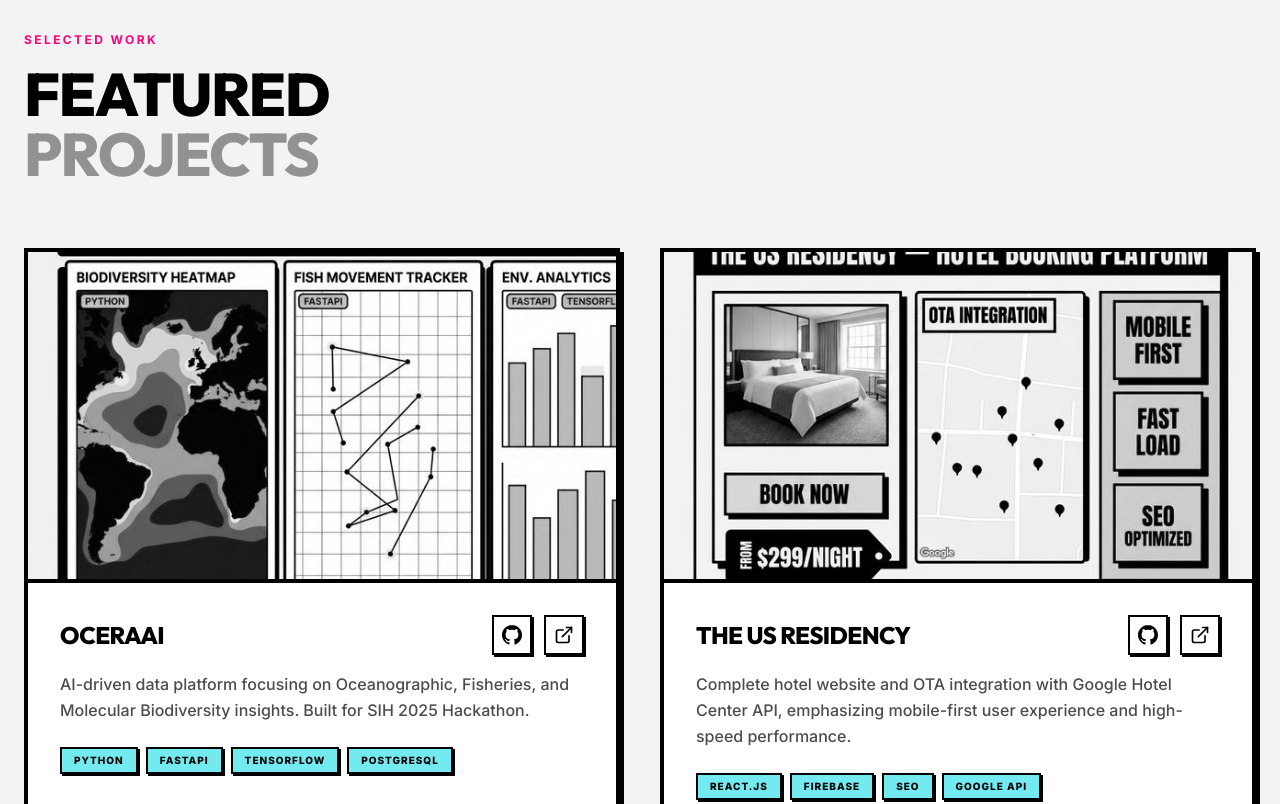
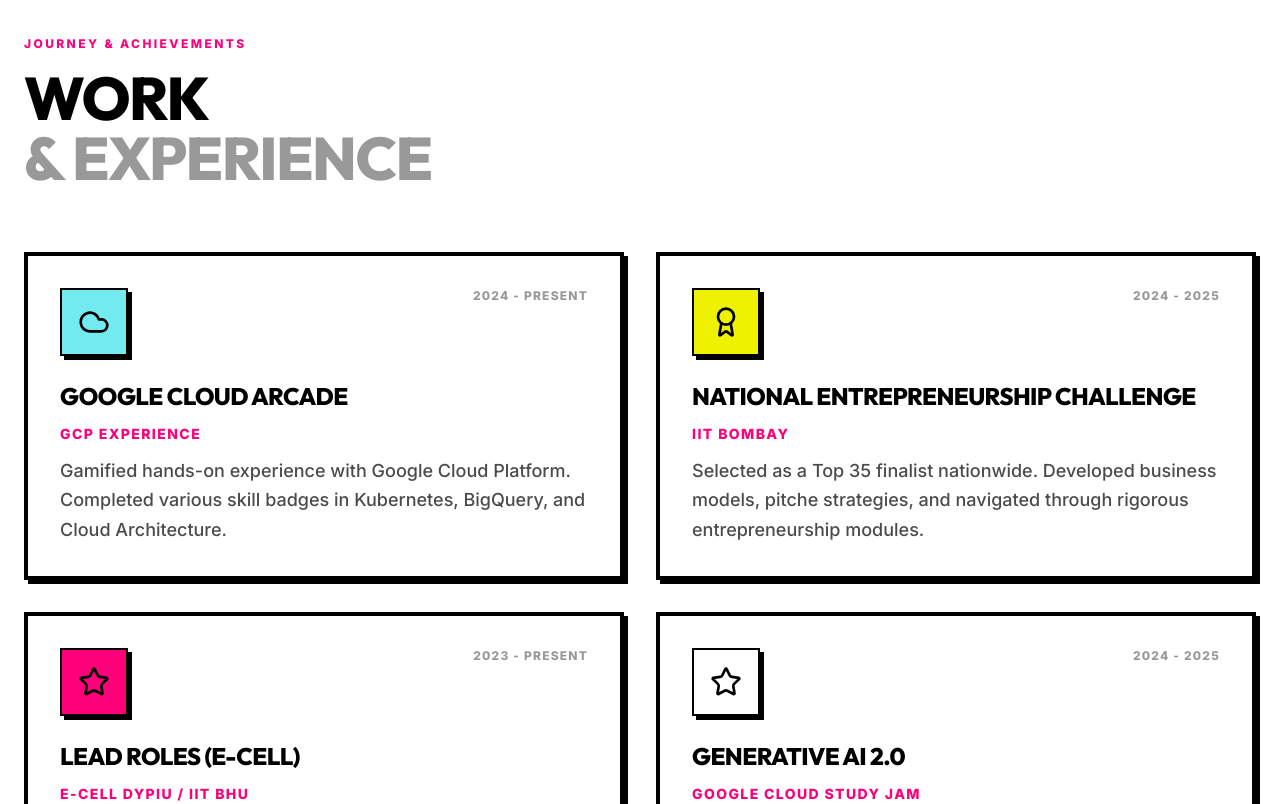
Before and after one commit to nishantchaubeyy/nishantchaubey, a React (Vite) app: page / in a window 1280 px wide. Shown: the part 1640-2444 px from the top of the page. Built offline with nearby package versions, Linux system fonts and the light colour scheme.

Commit message:
feat: Introduce responsive Navbar with mobile menu and Experience section components.

```diff
--- a/src/App.jsx
+++ b/src/App.jsx
@@ -3,6 +3,7 @@
 import Hero from './components/Hero';
 import About from './components/About';
 import Projects from './components/Projects';
+import Experience from './components/Experience';
 import Skills from './components/Skills';
 import Contact from './components/Contact';
 import Footer from './components/Footer';
@@ -15,6 +16,7 @@
       <main>
         <Hero />
         <About />
+        <Experience />
         <Projects />
         <Skills />
         <Contact />
--- /dev/null
+++ b/src/components/Experience.jsx
@@ -0,0 +1,90 @@
+import React from 'react';
+import { motion } from 'framer-motion';
+import { Briefcase, Award, Star, Cloud } from 'lucide-react';
+
+const experiences = [
+    {
+        title: 'Google Cloud Arcade',
+        organization: 'GCP Experience',
+        period: '2024 - Present',
+        description: 'Gamified hands-on experience with Google Cloud Platform. Completed various skill badges in Kubernetes, BigQuery, and Cloud Architecture.',
+        icon: Cloud,
+        color: 'bg-brutalist-cyan'
+    },
+    {
+        title: 'National Entrepreneurship Challenge',
+        organization: 'IIT Bombay',
+        period: '2024 - 2025',
+        description: 'Selected as a Top 35 finalist nationwide. Developed business models, pitche strategies, and navigated through rigorous entrepreneurship modules.',
+        icon: Award,
+        color: 'bg-brutalist-yellow'
+    },
+    {
+        title: 'Lead Roles (E-Cell)',
+        organization: 'E-Cell DYPIU / IIT BHU',
+        period: '2023 - Present',
+        description: 'Leading entrepreneurship initiatives, organizing hackathons, and fostering a startup culture within the campus ecosystem.',
+        icon: Star,
+        color: 'bg-brutalist-pink'
+    },
+    {
+        title: 'Generative AI 2.0',
+        organization: 'Google Cloud Study Jam',
+        period: '2024 - 2025',
+        description: 'Deep-dived into large language models, image generation, and multi-modal AI. Mastered Vertex AI tools and GenAI Studio for building intelligent applications.',
+        icon: Star,
+        color: 'bg-white'
+    }
+];
+
+const Experience = () => {
+    return (
+        <section id="experience" className="py-24 md:py-32 px-6 bg-white border-y-4 border-black">
+            <div className="max-w-7xl mx-auto space-y-16">
+                <div className="space-y-4">
+                    <p className="text-xs font-black tracking-[0.2em] uppercase text-brutalist-pink">JOURNEY & ACHIEVEMENTS</p>
+                    <h2 className="text-4xl md:text-6xl font-display font-black tracking-tight leading-[1.1] text-black">
+                        WORK <br />
+                        <span className="text-black/40">&amp; EXPERIENCE</span>
+                    </h2>
+                </div>
+
+                <div className="grid grid-cols-1 md:grid-cols-2 gap-8">
+                    {experiences.map((exp, i) => (
+                        <motion.div
+                            key={exp.title}
+                            initial={{ opacity: 0, y: 30 }}
+                            whileInView={{ opacity: 1, y: 0 }}
+                            viewport={{ once: true }}
+                            transition={{ duration: 0.5, delay: i * 0.1 }}
+                            className="group p-8 brutalist-card hover:bg-black hover:text-white transition-all duration-300"
+                        >
+                            <div className="flex items-start justify-between mb-6">
+                                <div className={`p-4 border-2 border-black ${exp.color} group-hover:scale-110 transition-transform shadow-[4px_4px_0_0_#000] group-hover:shadow-[4px_4px_0_0_#fff]`}>
+                                    <exp.icon className="w-8 h-8 text-black" />
+                                </div>
+                                <span className="text-xs font-black tracking-widest uppercase opacity-40 group-hover:opacity-100">
+                                    {exp.period}
+                                </span>
+                            </div>
+
+                            <div className="space-y-3">
+                                <h3 className="text-2xl font-display font-black tracking-tight">
+                                    {exp.title}
+                                </h3>
+                                <p className="text-sm font-black tracking-widest uppercase text-brutalist-pink group-hover:text-brutalist-yellow transition-colors">
+                                    {exp.organization}
+                                </p>
+                                <p className="text-lg leading-relaxed font-medium opacity-70 group-hover:opacity-100">
+                                    {exp.description}
+                                </p>
+                            </div>
+                        </motion.div>
+                    ))}
+                </div>
+            </div>
+        </section>
+    );
+};
+
+export default Experience;
--- a/src/components/Navbar.jsx
+++ b/src/components/Navbar.jsx
@@ -31,6 +31,7 @@
     const navLinks = [
         { name: 'Home', href: '#home' },
         { name: 'About', href: '#about' },
+        { name: 'Experience', href: '#experience' },
         { name: 'Projects', href: '#projects' },
         { name: 'Skills', href: '#skills' },
         { name: 'Contact', href: '#contact' },
@@ -42,8 +43,8 @@
             <nav
                 style={{ willChange: 'transform' }}
                 className={`fixed top-0 w-full z-[100] transition-all duration-300 ${isScrolled || isMenuOpen
-                        ? 'py-3 bg-[#f3f3f3] border-b-4 border-black shadow-[0_4px_0_0_#000]'
-                        : 'py-6 bg-transparent'
+                    ? 'py-3 bg-[#f3f3f3] border-b-4 border-black shadow-[0_4px_0_0_#000]'
+                    : 'py-6 bg-transparent'
                     }`}
             >
                 <div className="max-w-[1440px] mx-auto px-5 md:px-24 flex items-center justify-between">
```
